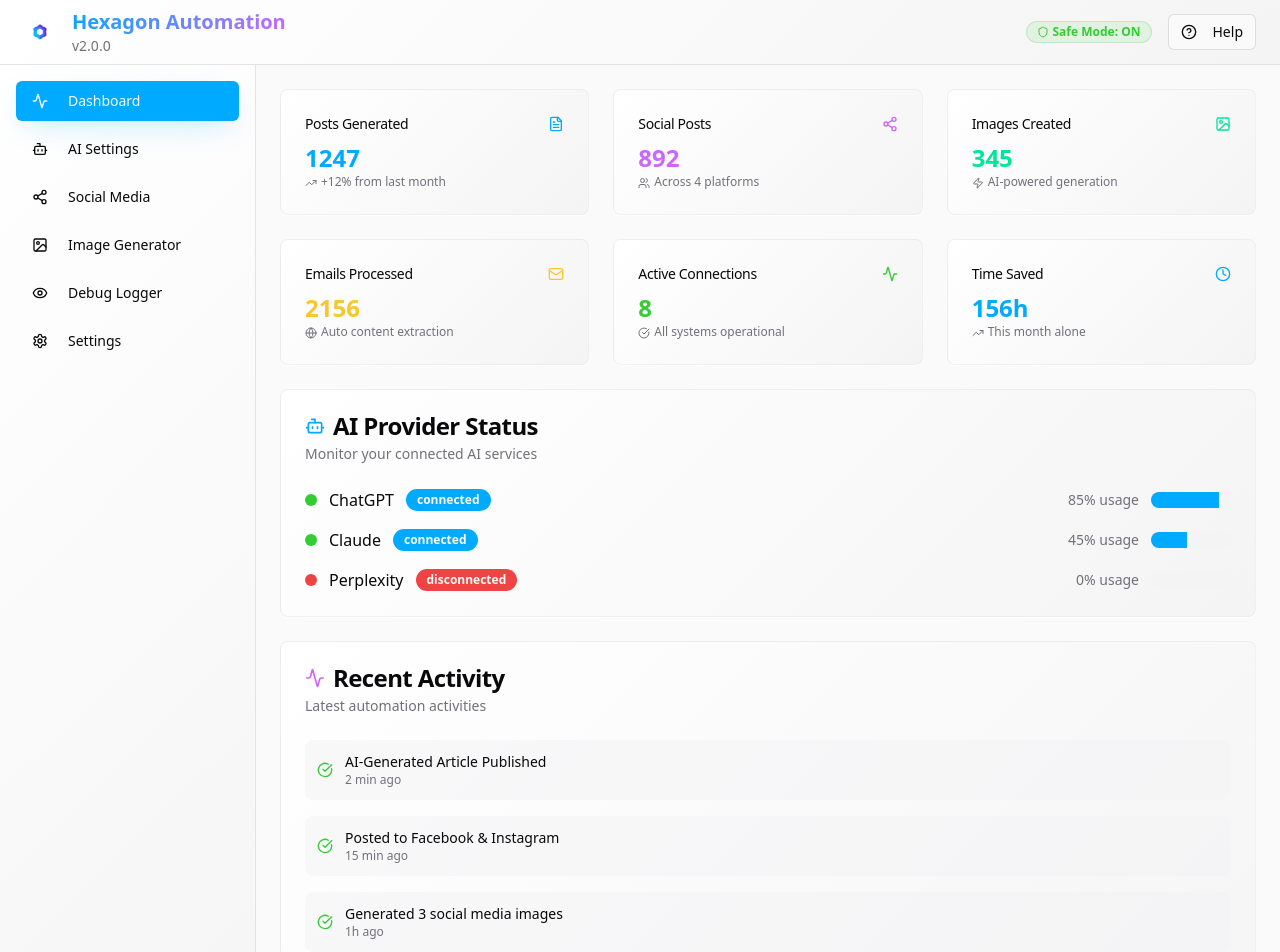
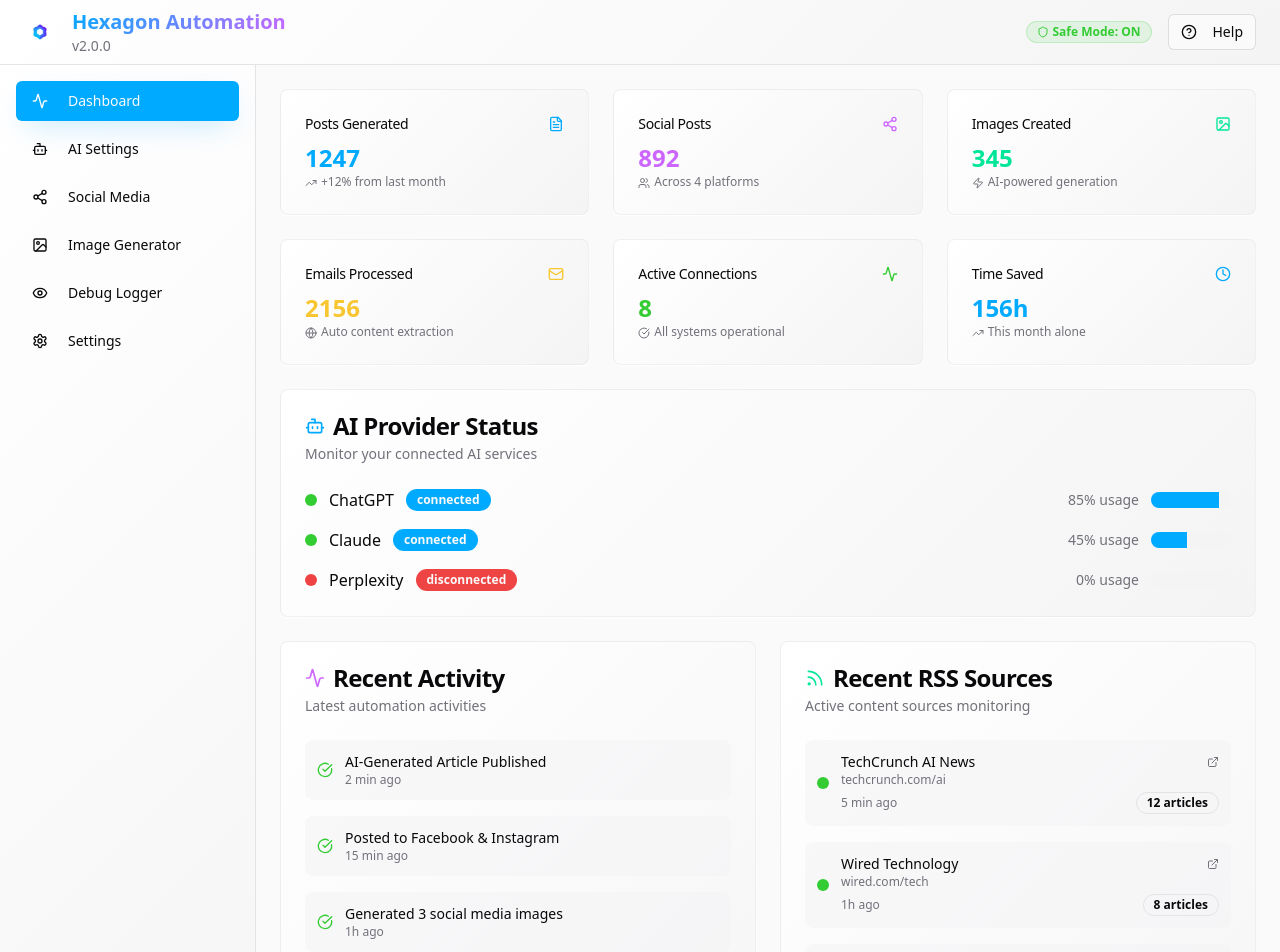
Before and after one commit to hex-net-eu/hexagon-dashboard, a React (Vite) app: page / in a window 1280 px wide. Shown: the top 952 px of the page. Built offline with nearby package versions, Linux system fonts and the light colour scheme.

Commit message:
Add RSS sources to dashboard
Add a second column with recent RSS sources to the dashboard.

```diff
--- a/src/components/HexagonDashboard.tsx
+++ b/src/components/HexagonDashboard.tsx
@@ -21,7 +21,9 @@ import {
   Clock,
   CheckCircle,
   AlertTriangle,
-  Eye
+  Eye,
+  Rss,
+  ExternalLink
 } from 'lucide-react';
 import hexagonLogo from '@/assets/hexagon-logo.png';
 
@@ -52,6 +54,14 @@ export function HexagonDashboard({ currentPage, onPageChange }: DashboardProps)
     { type: 'image', title: 'Generated 3 social media images', time: '1h ago', status: 'success' },
     { type: 'email', title: 'Processed 12 new emails', time: '2h ago', status: 'success' },
     { type: 'error', title: 'LinkedIn posting failed - check credentials', time: '3h ago', status: 'error' },
+  ]);
+
+  const [recentRSSSources] = useState([
+    { title: 'TechCrunch AI News', url: 'techcrunch.com/ai', lastUpdate: '5 min ago', status: 'active', articles: 12 },
+    { title: 'Wired Technology', url: 'wired.com/tech', lastUpdate: '1h ago', status: 'active', articles: 8 },
+    { title: 'MIT Tech Review', url: 'technologyreview.com', lastUpdate: '2h ago', status: 'active', articles: 5 },
+    { title: 'VentureBeat AI', url: 'venturebeat.com/ai', lastUpdate: '4h ago', status: 'inactive', articles: 0 },
+    { title: 'AI News Daily', url: 'ainews.com', lastUpdate: '6h ago', status: 'active', articles: 15 },
   ]);
 
   return (
@@ -236,6 +246,8 @@ export function HexagonDashboard({ currentPage, onPageChange }: DashboardProps)
                 </CardContent>
               </Card>
 
+              {/* Recent Activity and RSS Sources */}
+              <div className="grid grid-cols-1 lg:grid-cols-2 gap-6">
                 {/* Recent Activity */}
                 <Card className="bg-gradient-card border-border/50 shadow-card">
                   <CardHeader>
@@ -261,6 +273,40 @@ export function HexagonDashboard({ currentPage, onPageChange }: DashboardProps)
                     ))}
                   </CardContent>
                 </Card>
+
+                {/* Recent RSS Sources */}
+                <Card className="bg-gradient-card border-border/50 shadow-card">
+                  <CardHeader>
+                    <CardTitle className="flex items-center">
+                      <Rss className="mr-2 h-5 w-5 text-hexagon-accent" />
+                      Recent RSS Sources
+                    </CardTitle>
+                    <CardDescription>Active content sources monitoring</CardDescription>
+                  </CardHeader>
+                  <CardContent className="space-y-4">
+                    {recentRSSSources.map((source, index) => (
+                      <div key={index} className="flex items-center space-x-3 p-3 rounded-lg bg-muted/50 hover:bg-muted/70 transition-colors">
+                        <div className={`h-3 w-3 rounded-full ${
+                          source.status === 'active' ? 'bg-hexagon-success' : 'bg-hexagon-warning'
+                        }`} />
+                        <div className="flex-1">
+                          <div className="flex items-center justify-between">
+                            <p className="text-sm font-medium">{source.title}</p>
+                            <ExternalLink className="h-3 w-3 text-muted-foreground" />
+                          </div>
+                          <p className="text-xs text-muted-foreground">{source.url}</p>
+                          <div className="flex items-center justify-between mt-1">
+                            <p className="text-xs text-muted-foreground">{source.lastUpdate}</p>
+                            <Badge variant="outline" className="text-xs">
+                              {source.articles} articles
+                            </Badge>
+                          </div>
+                        </div>
+                      </div>
+                    ))}
+                  </CardContent>
+                </Card>
+              </div>
             </div>
           )}
         </div>
```
Lines whose indentation alone changed are shown as unchanged.
